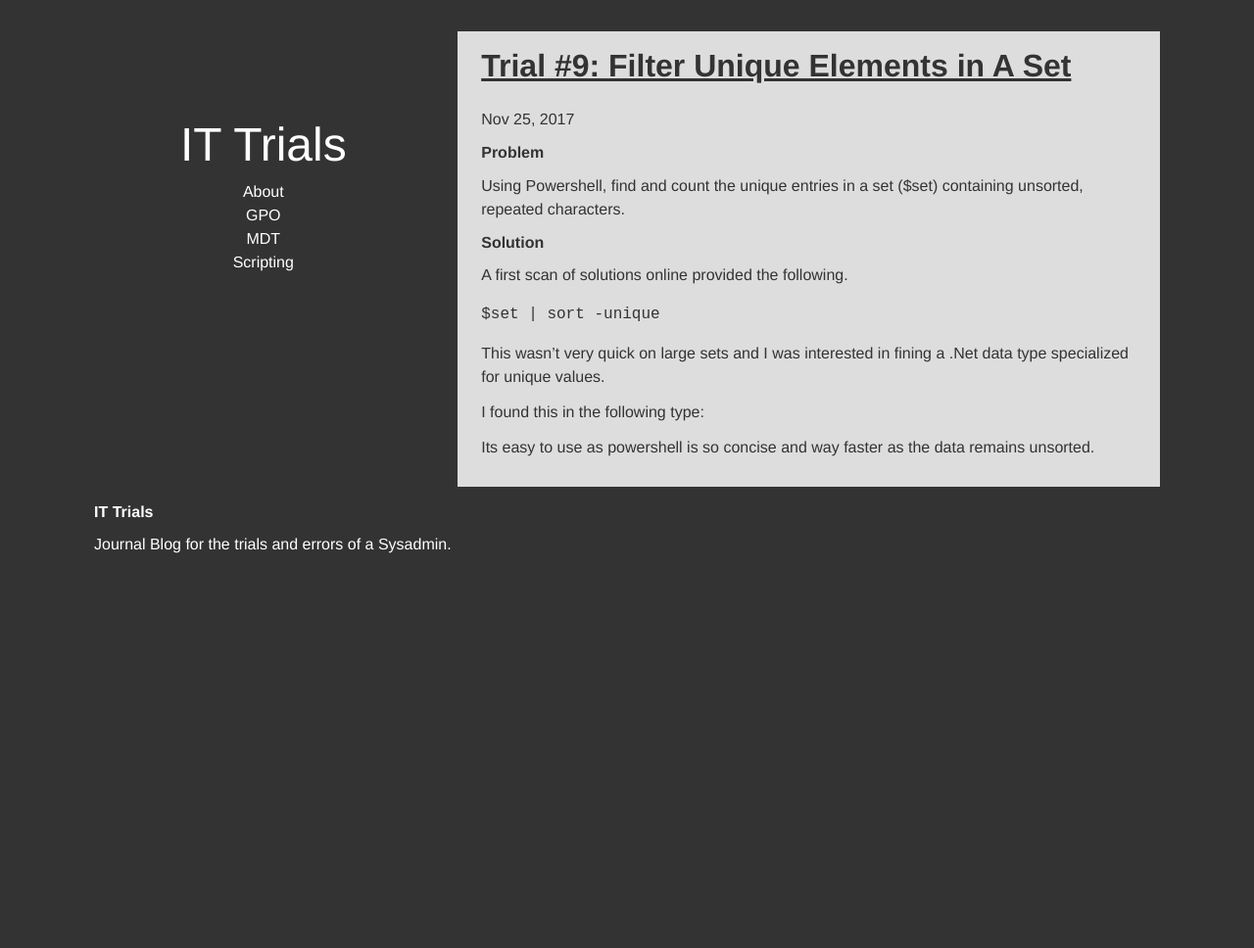
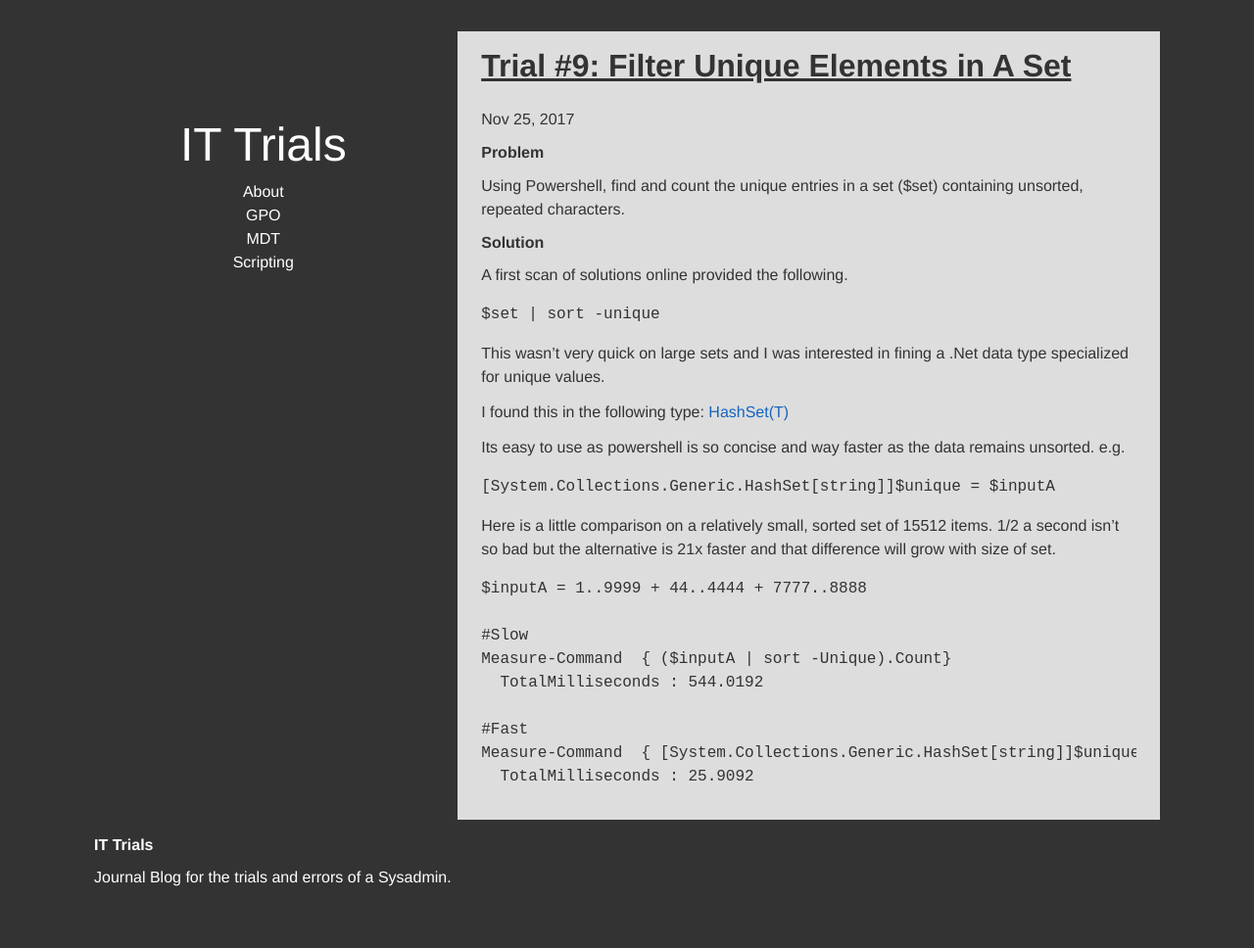
Before and after one commit to IT-trials/IT-trials.github.io, a Jekyll site: the page built from _posts/2017-11-25-rapid-unique-filter.markdown, in a window 1280 px wide. Shown: the whole page at 98% size. Built offline with Jekyll 4.4.1, drawn with Linux system fonts in a browser that asks for light colours; comment, search, counter and statistics services are not loaded; before the commit the page ends 900 px from its top, so only the background shows below that.

Commit message:
Added powershell code and times

```diff
--- a/_posts/2017-11-25-rapid-unique-filter.markdown
+++ b/_posts/2017-11-25-rapid-unique-filter.markdown
@@ -14,6 +14,21 @@ A first scan of solutions online provided the following.
 
 This wasn't very quick on large sets and I was interested in fining a .Net data type specialized for unique values.
 
-I found this in the following type:
+I found this in the following type: [HashSet(T)](https://msdn.microsoft.com/en-us/library/bb359438(v=vs.110).aspx)
 
 Its easy to use as powershell is so concise and way faster as the data remains unsorted.
+e.g.
+
+    [System.Collections.Generic.HashSet[string]]$unique = $inputA
+
+Here is a little comparison on a relatively small, sorted set of 15512 items.  1/2 a second isn't so bad but the alternative is 21x faster and that difference will grow with size of set.
+
+    $inputA = 1..9999 + 44..4444 + 7777..8888
+
+    #Slow
+    Measure-Command  { ($inputA | sort -Unique).Count}
+      TotalMilliseconds : 544.0192
+
+    #Fast
+    Measure-Command  { [System.Collections.Generic.HashSet[string]]$unique = $inputA ; $unique.count}
+      TotalMilliseconds : 25.9092
```
